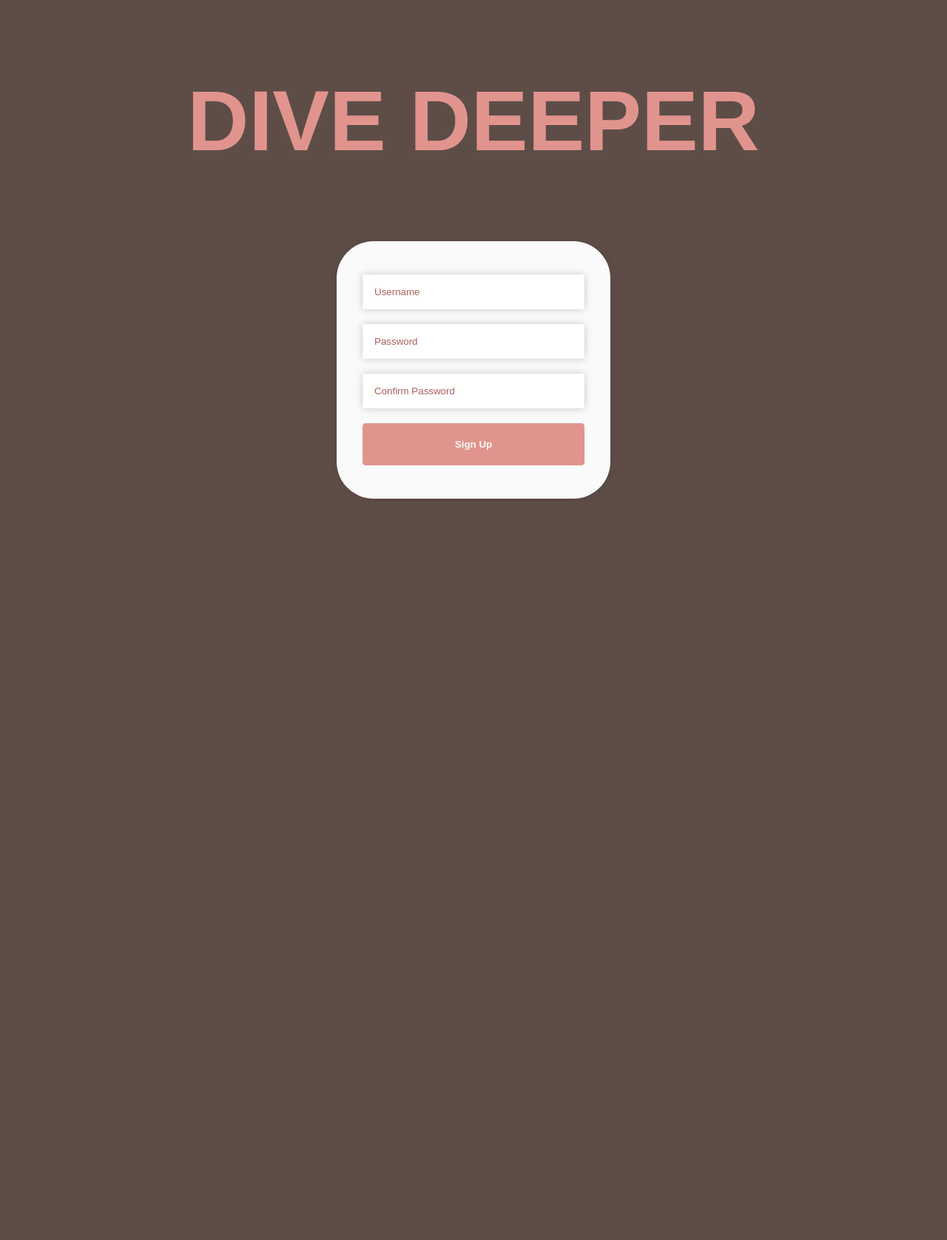
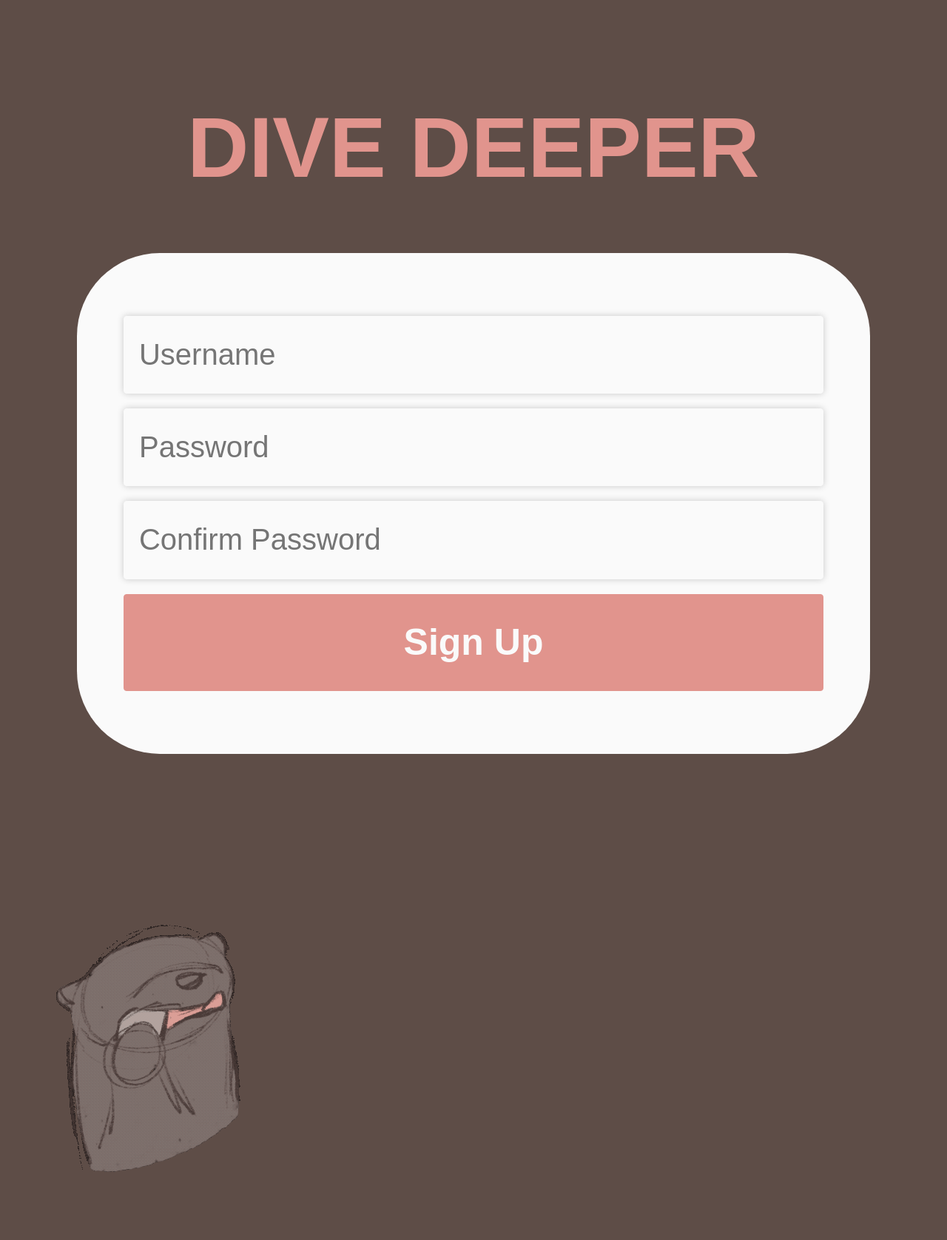
Before and after one commit to software-students-spring2024/2-web-app-exercise-gas2, a Flask app: page /signup in a window 1280 px wide. Shown: the whole page at 74% size. Before the commit the page ends 674 px from the top, so only its background shows below. Run offline with Flask 3, Linux system fonts and the light colour scheme.

Commit message:
refactor html css consistent components

```diff
--- a/app.py
+++ b/app.py
@@ -24,7 +24,9 @@ except Exception as e:
 
 @app.route("/")
 def home():
-    return render_template('mainScreen.html')
+    # TODO: redirect to login
+    # TODO: redirect to sign up
+    return render_template('start.html')
 
 @app.route("/login", methods=["GET", "POST"])
 def login():
--- a/static/css/style.css
+++ b/static/css/style.css
@@ -29,7 +29,7 @@ h3 {
   margin-bottom: 10%;
 }
 
-.buttons {
+.vertical-align {
   display: flex;
   justify-content: space-between;
   flex-direction: column;
@@ -54,3 +54,17 @@ h3 {
   color: #FAFAFA;
   font-size: 50px;
 }
+
+.user-input {
+  width: 100%;
+  height: 20%;
+  padding: 20px;
+  margin: 10px 0;
+  background-color: #fafafa;
+  border: 1px solid #fafafa;
+  border-radius: 4px;
+  box-sizing: border-box;
+  color: #FAFAFA;
+  font-size: 40px;
+  box-shadow: 0 0 10px rgba(0, 0, 0, 0.2);
+}
--- /dev/null
+++ b/templates/base.html
@@ -0,0 +1,28 @@
+<!DOCTYPE html>
+<html>
+  <head>
+    <title>DIVE DEEPER Mobile Web App</title>
+    <link
+      rel="stylesheet"
+      href="/static/css/style.css"
+    />
+  </head>
+  <body>
+    <div class="container">
+      <header>
+        <div class="logo">
+            <div class="title">
+              <h1>DIVE DEEPER</h1>
+            </div>
+          </div>
+      </header>
+    </div>
+
+	<main>{% block container %} {% endblock %}</main>
+
+    <div class="image">
+      <a href="/"><img src="/static/images/otter.gif" alt="otter.gif"></a>
+    </div>
+
+  </body>
+</html>
--- a/templates/signup.html
+++ b/templates/signup.html
@@ -1,84 +1,14 @@
-<!DOCTYPE html>
-<html>
-    <head>
-        <meta charset="UTF-8">
-        <meta name="viewport" content="width=device-width", initial-scale="1.0">
-        <title>Sign In</title>
-        <link rel="stylesheet" href="/static/css/style.css">
-        <style>
-            body {
-                margin: 0;
-                padding: 0;
-                background-color: #5E4D47;
-                display: flex;
-                flex-direction: column;
-                height: 80vh;
-            }
+{% extends 'base.html' %}
 
-            header {
-                color: #E1948D;
-                padding: 20px 20px;
-                text-align: center;
-                font-size: 25px;
-            }
+{% block container %}
 
-            .signup-container {
-                background-color: #FAFAFA;
-                padding: 35px;
-                border-radius: 50px;
-                box-shadow: 0 0 10px rgba(0, 0, 0, 0.1);
-                max-width: 300px;
-                width: 90%;
-                text-align: center;
-                margin: auto;
-            }
+<div class="card">
+    <form class="vertical-align" action="{{action}}" method="post">
+        <input class="user-input" type="username" name="username" placeholder="Username" required>
+        <input class="user-input" type="password" name="password" placeholder="Password" required>
+        <input class="user-input" type="confirm-password" name="confirm-password" placeholder="Confirm Password" required>
+        <input class="button" type="submit" value="Sign Up">
+    </form>
+</div>
 
-            .signup-container input[type="username"],
-            .signup-container input[type="password"],
-            .signup-container input[type="confirm-password"] {
-                width: 100%;
-                padding: 15px;
-                margin: 10px 0;
-                border: 1px solid #FAFAFA;
-                box-shadow: 0 0 10px rgba(0, 0, 0, 0.2);
-                box-sizing: border-box;
-            }
-
-            .signup-container input[type="username"]::placeholder,
-            .signup-container input[type="password"]::placeholder,
-            .signup-container input[type="confirm-password"]::placeholder {
-                color: #B05E57;
-            }
-
-            .signup-container input[type="submit"] {
-                width: 100%;
-                padding: 20px;
-                margin: 10px 0;
-                background-color: #E1948D;
-                border: 1px solid #E1948D;
-                border-radius: 4px;
-                color: #FAFAFA;
-                cursor: pointer;
-                box-sizing: border-box;
-                font-weight: bold;
-            }
-
-            .signup-container input[type="submit"]:hover {
-                background-color: #B05E57;
-                border: 1px solid #B05E57;
-            }
-
-        </style>
-    </head>
-    <body>
-        <header> <h1> DIVE DEEPER</h1></header>
-        <div class="signup-container">
-            <form action="{{action}}" method="post">
-                <input type="username" name="username" placeholder="Username" required>
-                <input type="password" name="password" placeholder="Password" required>
-                <input type="confirm-password" name="confirm-password" placeholder="Confirm Password" required>
-                <input type="submit" value="Sign Up">
-            </form>
-        </div>
-    </body>
-</html>
+{% endblock %}
```
Also changed, not shown: templates/login.html (+10 -81 lines), templates/mainScreen.html (deleted, +0 -39 lines), templates/start.html (added, +17 -0 lines).
